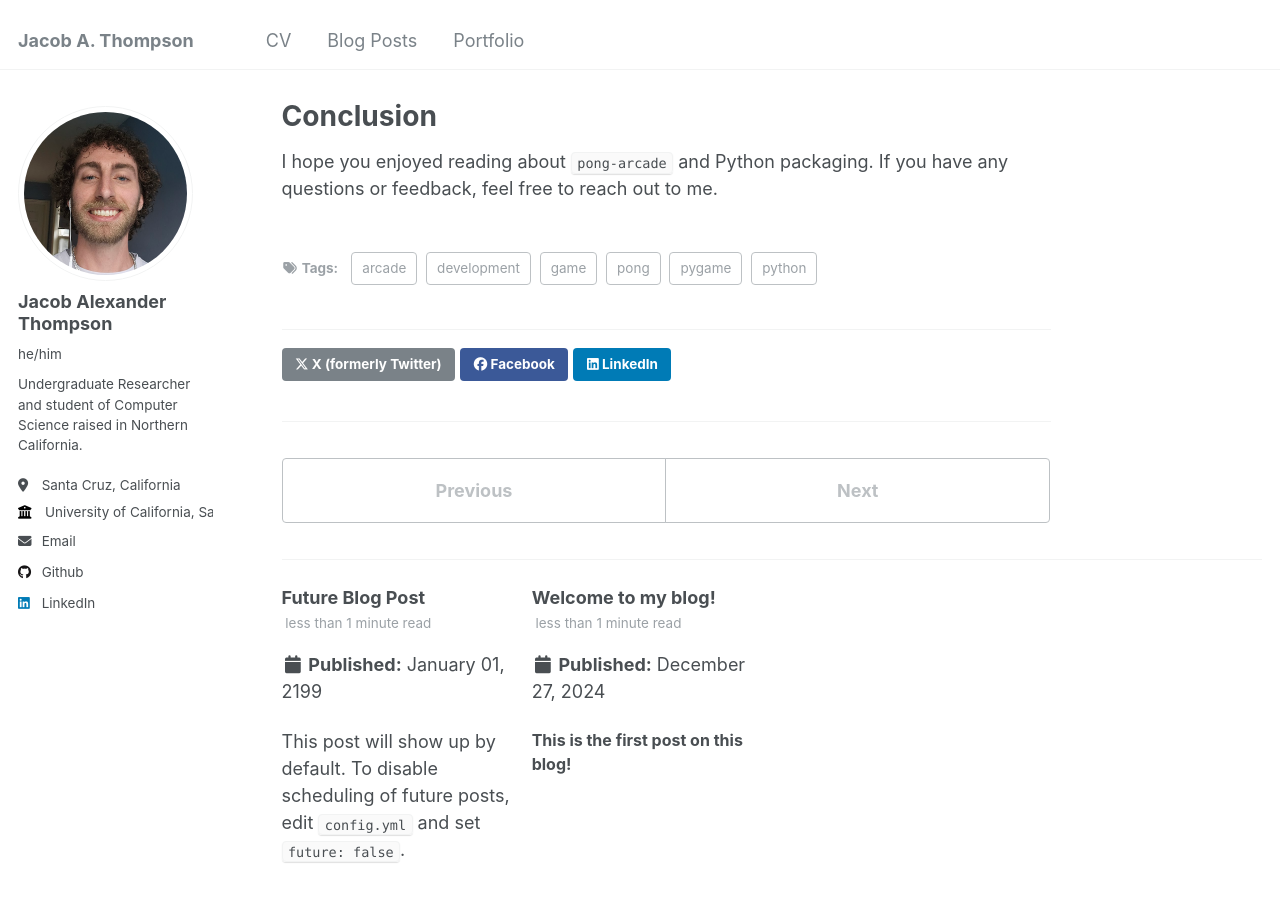
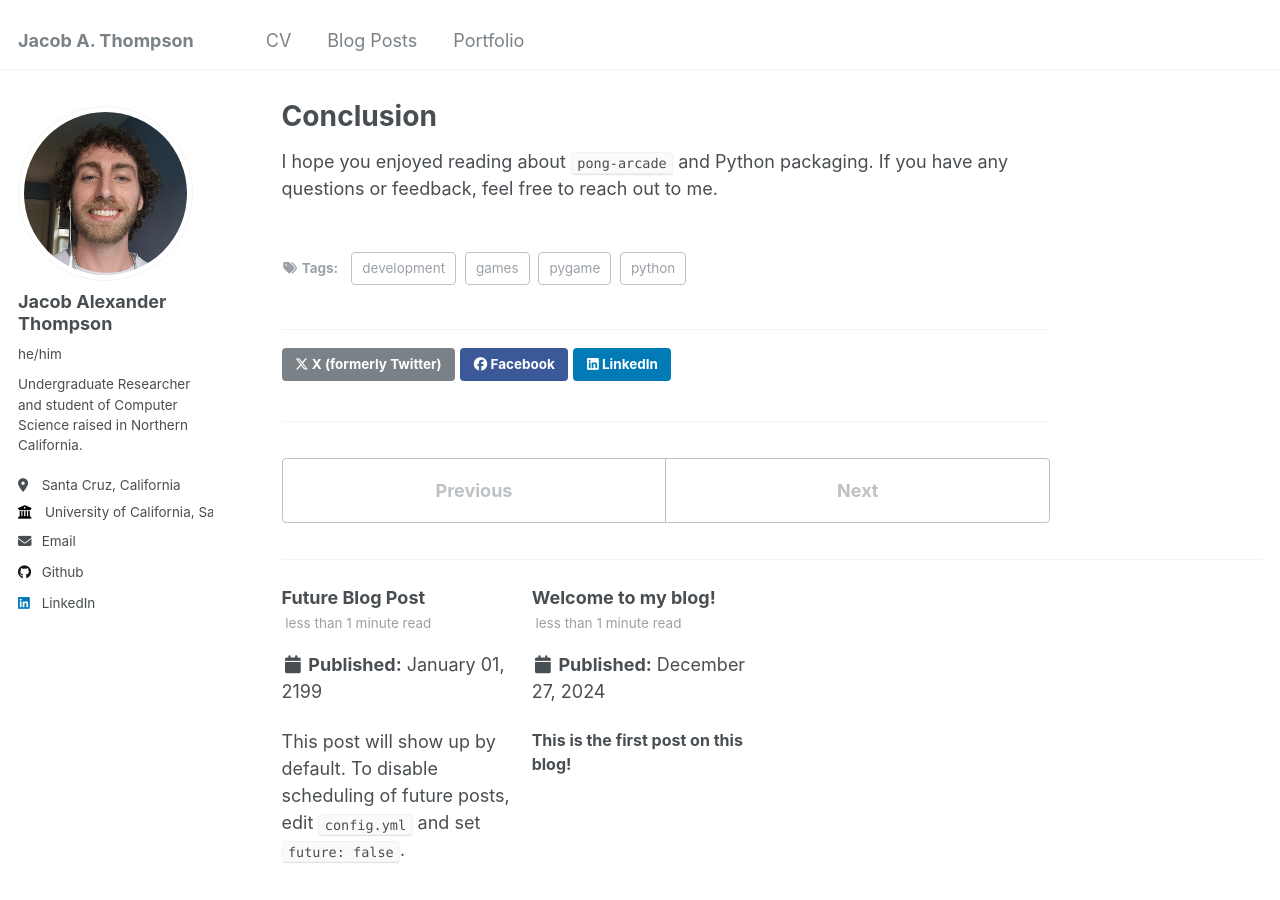
Before and after one commit to jacob-thompson/jacob-thompson.github.io, a Jekyll site: the page built from _posts/2025-01-02-pong.html, in a window 1280 px wide and 900 px high, scrolled down 2369 px. Built offline with Jekyll 4.4.1, drawn with Linux system fonts in a browser that asks for light colours.

Commit message:
revise pong post tags

```diff
--- a/_posts/2025-01-02-pong.html
+++ b/_posts/2025-01-02-pong.html
@@ -3,11 +3,9 @@ title: 'Recreating Pong'
 date: 2025-01-02
 permalink: /posts/2025/01/pong/
 tags:
-  - pong
-  - arcade
   - python
   - pygame
-  - game
+  - games
   - development
 ---
 
```
